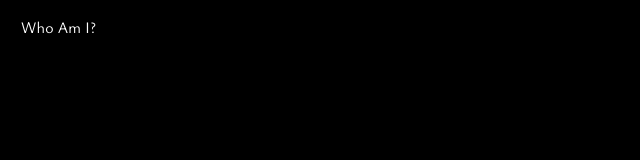
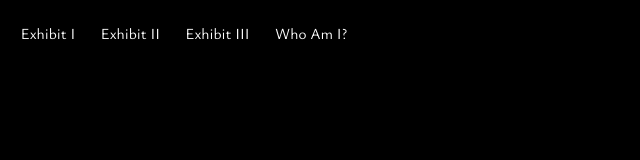
Before and after one commit to TheQuantumPikachu/TheQuantumPikachu.github.io, a plain HTML site: page index.html in a window 1280 px wide. Shown: the top 160 px of the page, without its empty margins (0-640 px from the left). Drawn offline with Linux system fonts and the light colour scheme.

Commit message:
top bar development

```diff
--- a/index.html
+++ b/index.html
@@ -6,8 +6,12 @@
 <link rel="stylesheet" href="styles.css" type="text/css">
 </head>
     <header>
+        <p>Exhibit I</p>
+        <p>Exhibit II</p>
+        <p>Exhibit III</p>
         <p>Who Am I?</p>
     </header>
+    <div style="height:2000px;"></div>
 <body>
 </body>
 </html>
--- a/styles.css
+++ b/styles.css
@@ -11,7 +11,11 @@ body {
     background-color:#000;
 }
 header {
+    display:flex;
     color:#fff;
-    margin: 0 1vw;
-    font-family:"Ysabeau Office";
+    margin: 0 0 0 1vw;
+    column-gap: 2vw;
+    font: normal 1.2vw "Ysabeau Office";
+    position:sticky;
+    top:0;
 }
```
